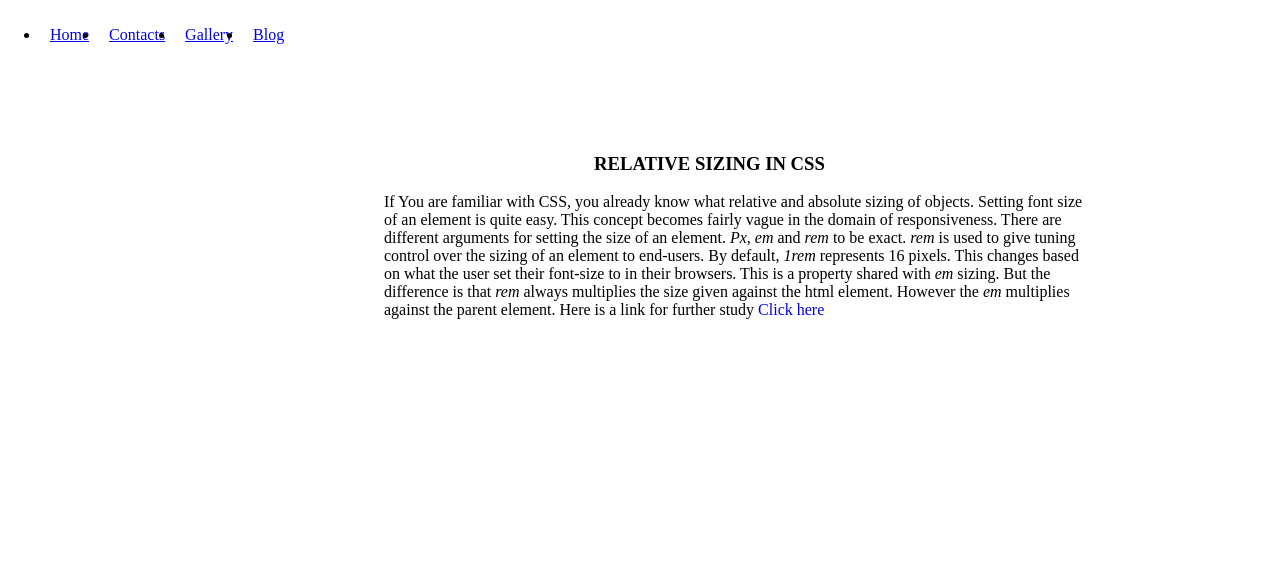
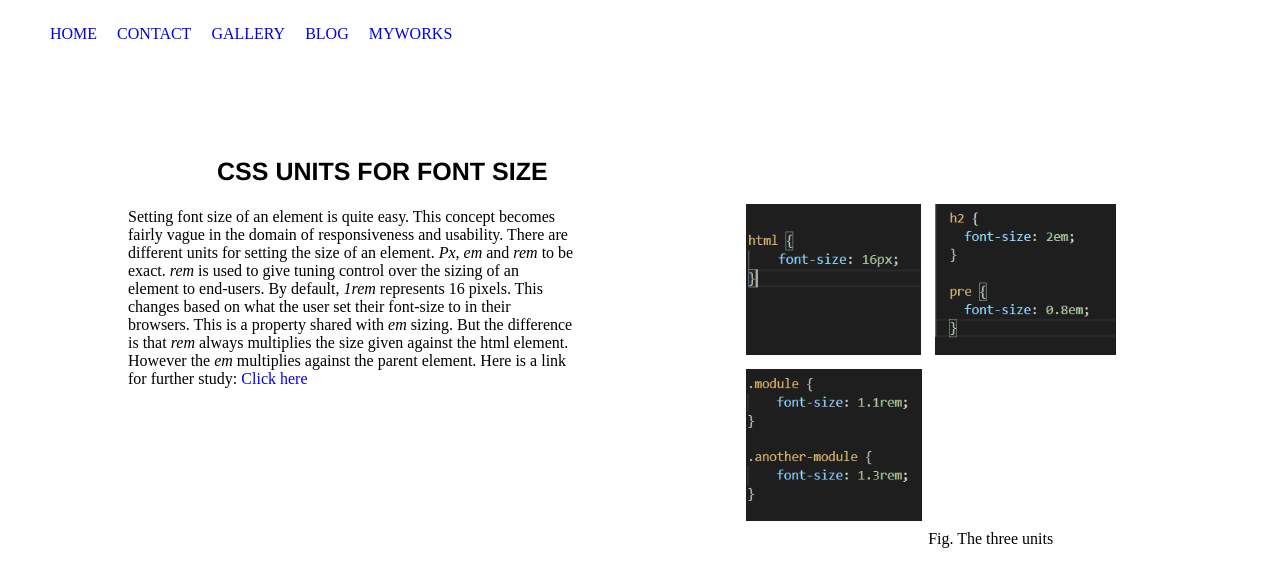
Before and after one commit to AbiyM1/MyCV2, a plain HTML site: page blog.html in a window 1280 px wide. Drawn offline with Linux system fonts and the light colour scheme.

Commit message:
added images to blog.html redesigned the layout using 'span'

```diff
--- a/assets/css/blogstyle.css
+++ b/assets/css/blogstyle.css
@@ -1,25 +1,55 @@
 body {
     margin: 0;
     padding: 0;
+    background-color: white;
 }
 
 span>div {
-    width: 700px;
-    margin-left: 30%;
+    width: 520px;
+    margin-left: 10%;
+}
+
+nav {
+
+    line-height: 16px;
+}
+
+nav>ul {
+
+    display: flex;
+    flex-direction: row;
+}
+
+nav>ul>li {
+    padding: 8px;
+    list-style: none;
+}
+
+nav>ul>li>a {
+    text-decoration: none;
+    text-transform: uppercase;
+}
+
+nav>ul>li>a:hover {
+    border-bottom: 2px solid rgb(14, 14, 15);
+
 }
 span{
     display: flex;
     flex-direction: row;
-    align-items: center;
+
 
 }
 span>div>h3{
-    font-family: 'Times New Roman', Times, serif;
-    margin-left: 30%;
+    font-family: 'Franklin Gothic Medium', 'Arial Narrow', Arial, sans-serif;
+    font-size: 25px;
+    margin-left: 20%;
+    margin-bottom: 5%;
     text-transform: uppercase;
 }
-span>div{
+.div-one{
     margin-top: 5%;
+    width: 500px;
 }
 
 span>div>p {
@@ -39,3 +69,20 @@ header>nav>ul>li{
     text-decoration: none;
 
 }
+
+div img{
+
+    width: auto;
+    height: 4cm;
+    padding: 5px;
+
+}
+.div-two{
+
+    width: fit-content;
+    margin-top: 9%;
+
+}
+figcaption{
+    text-align: center;
+}
--- a/blog.html
+++ b/blog.html
@@ -10,34 +10,54 @@
 </head>
 
 <body>
+
     <header>
         <nav>
             <ul>
-                <li><a href="index.html">Home</a></li>
-                <li><a href="Contacts.html">Contacts</a></li>
-                <li><a href="Gallery.html">Gallery</a></li>
-                <li><a href="blog.html">Blog</a></li>
+                <li> <a href="./index.html">Home</a> </li>
+                <li> <a href="./Contact.html">Contact</a> </li>
+                <li> <a href="./Gallery.html">Gallery</a> </li>
+                <li> <a href="./blog.html"> Blog</a> </li>
+                <li> <a href="./myworks.html">Myworks</a> </li>
             </ul>
         </nav>
     </header>
 
     <span>
-        <div>
-            <h3>Relative Sizing in CSS</h3>
+        <div class="div-one">
+            <h3>CSS Units for font size</h3>
             <p>
-                If You are familiar with CSS, you already know what relative and absolute sizing of objects.
+
                 Setting font size of an element is quite easy.
-                This concept becomes fairly vague in the domain of responsiveness. There are different arguments for
-                setting the size of an element. <i>Px, em </i> and <i> rem </i>to be exact. <i> rem </i> is used to give tuning
+                This concept becomes fairly vague in the domain of responsiveness and usability. There are different
+                units for
+                setting the size of an element. <i>Px, em </i> and <i> rem </i>to be exact. <i> rem </i> is used to give
+                tuning
                 control over the
                 sizing of an element to end-users.
-                By default, <i> 1rem  </i>represents 16 pixels. This changes based on what the user set their font-size to in
+                By default, <i> 1rem </i>represents 16 pixels. This changes based on what the user set their font-size
+                to in
                 their browsers. This is a property shared with <i>em</i>
-                sizing. But the difference is that <i>rem</i> always multiplies the size given against the html element. However the <i>em</i>
-                multiplies against the parent element. Here is a link for further study <a href=" https://css-tricks.com/rem-global-em-local/" target="_blank">Click here</a>
+                sizing. But the difference is that <i>rem</i> always multiplies the size given against the html element.
+                However the <i>em</i>
+                multiplies against the parent element. Here is a link for further study: <a
+                    href=" https://css-tricks.com/rem-global-em-local/" target="_blank">Click here</a>
+
+            </p>
+        </div>
 
 
-            </p>
+        <div class="div-two">
+
+
+            <figure>
+                <img src="./assets/images/css.png" alt="px">
+                <img src="./assets/images/css2.png" alt="rem">
+                <img src="./assets/images/css3.png" alt="em">
+
+
+                <figcaption>Fig. The three units</figcaption>
+            </figure>
         </div>
     </span>
 
```
Also changed, not shown: assets/images/css.png (added), assets/images/css2.png (added), assets/images/css3.png (added).
